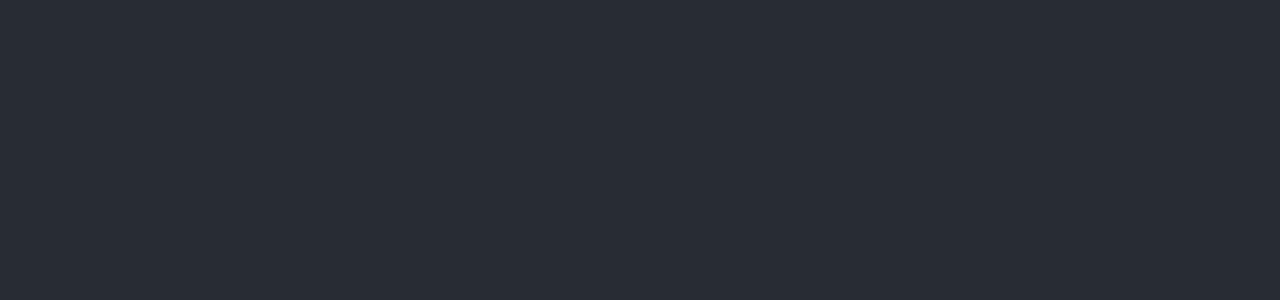
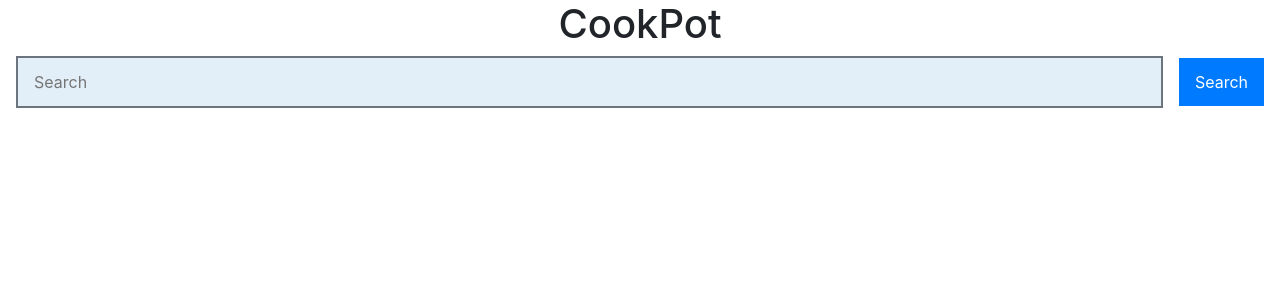
Before and after one commit to statst/React_Project, a React (Create React App) app in the folder recipe-app/: page / in a window 1280 px wide. Shown: the top 300 px of the page. Built offline with nearby package versions, Linux system fonts and the light colour scheme.

Commit message:
added form to search recipes

```diff
--- a/recipe-app/package.json
+++ b/recipe-app/package.json
@@ -8,6 +8,8 @@
     "@testing-library/user-event": "^7.1.2",
     "react": "^16.13.1",
     "react-dom": "^16.13.1",
+    "react-router": "^5.1.2",
+    "react-router-dom": "^5.1.2",
     "react-scripts": "3.4.1"
   },
   "scripts": {
--- a/recipe-app/src/App.css
+++ b/recipe-app/src/App.css
@@ -1,38 +1,54 @@
+
 .App {
   text-align: center;
 }
 
-.App-logo {
-  height: 40vmin;
-  pointer-events: none;
+*,
+:after,
+:before {
+  box-sizing: border-box;
 }
 
-@media (prefers-reduced-motion: no-preference) {
-  .App-logo {
-    animation: App-logo-spin infinite 20s linear;
+:root {
+  --primary: #56e6eb;
+  --secondary: #6fa7e7;
+  --secondary-light: #e3eff8;
+  --white: #fff;
+}
+body {
+  font-family: sans-serif;
+  line-height: 1.5;
+  margin: 0;
+  padding: 0 1rem;
+}
+
+button {
+  background-color: var(--primary);
+  border: 0;
+  color: var(--white);
+  flex-grow: 0;
+  font-size: 1.2rem;
+  line-height: 1;
+  padding: 0.75rem 1rem;
+  text-transform: uppercase;
+}
+
+input {
+  background-color: var(--secondary-light);
+  border: 2px solid var(--secondary);
+  color: var(--white);
+  flex-grow: 1;
+  font-size: 1.2rem;
+  padding: 0.75rem 1rem;
+  width: 100%;
+}
+.recipeSearch {
+  align-items: center;
+  display: flex;
+}
+@media (min-width: 600px) {
+  button + button,
+  input + button {
+    margin-left: 1rem;
   }
 }
-
-.App-header {
-  background-color: #282c34;
-  min-height: 100vh;
-  display: flex;
-  flex-direction: column;
-  align-items: center;
-  justify-content: center;
-  font-size: calc(10px + 2vmin);
-  color: white;
-}
-
-.App-link {
-  color: #61dafb;
-}
-
-@keyframes App-logo-spin {
-  from {
-    transform: rotate(0deg);
-  }
-  to {
-    transform: rotate(360deg);
-  }
-}
--- a/recipe-app/src/App.js
+++ b/recipe-app/src/App.js
@@ -1,13 +1,13 @@
 import React from 'react';
 import logo from './logo.svg';
 import './App.css';
+import SearchRecipes from './Components/SearchRecipes';
 
 function App() {
   return (
     <div className="App">
-      <header className="App-header">
-
-      </header>
+      <h1>CookPot</h1>
+      <SearchRecipes />
     </div>
   );
 }
--- /dev/null
+++ b/recipe-app/src/Components/SearchRecipes.js
@@ -0,0 +1,15 @@
+import React from 'react';
+import { Button } from 'react-bootstrap';
+import 'bootstrap/dist/css/bootstrap.min.css';
+
+
+function SearchRecipes(){
+    return (
+			<form className='recipeSearch'>
+				<input placeholder='Search' type='text' name='searchString' required />
+				<button type='submit'>Search</button>
+			</form>
+		);
+}
+
+export default SearchRecipes;
```
Also changed, not shown: recipe-app/src/Components/RecipeList.js (added, +9 -0 lines), 2 other files (tests, documents, lock files or other folders).
